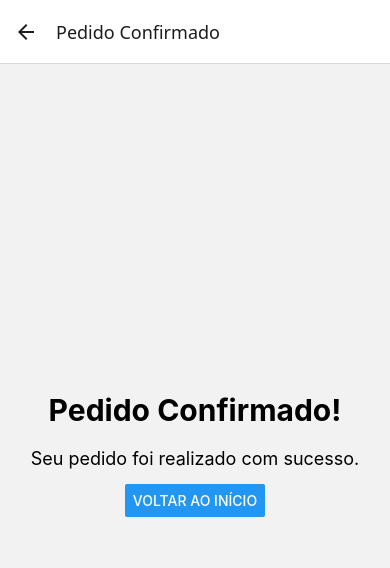
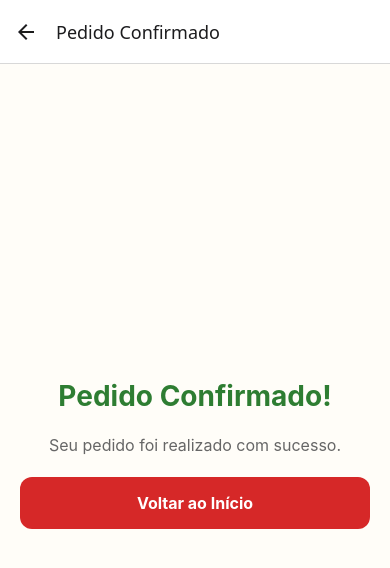
Before and after one commit to marcelloamj12/pastelaria-app, a React Native app: screen /PedidoConfirmado in a window 390 px wide. Shown: the top 568 px of the page. Built offline with nearby package versions, Linux system fonts and the light colour scheme; no server answers; the database is empty.

Commit message:
Aplicar a identidade visual do Figma: estilizar tela de Pedido Confirmado

```diff
--- a/src/screens/PedidoConfirmadoScreen.js
+++ b/src/screens/PedidoConfirmadoScreen.js
@@ -2,10 +2,11 @@ import React from 'react';
 import {
   View,
   Text,
-  Button,
-  StyleSheet
+  StyleSheet,
+  TouchableOpacity
 } from 'react-native';
 import { STATUS_PEDIDO } from '../services/pedidoService';
+import { cores } from '../theme/theme';
 
 export default function PedidoConfirmadoScreen({ route, navigation }) {
 
@@ -44,10 +45,14 @@ const status = route.params?.status;
         </Text>
       )}
 
-      <Button
-        title="Voltar ao Início"
+      <TouchableOpacity
+  style={styles.botaoInicio}
   onPress={voltarInicio}
-      />
+>
+  <Text style={styles.textoBotaoInicio}>
+    Voltar ao Início
+  </Text>
+</TouchableOpacity>
 
     </View>
   );
@@ -59,26 +64,48 @@ const styles = StyleSheet.create({
   flex: 1,
   justifyContent: 'center',
   alignItems: 'center',
+  backgroundColor: cores.fundo,
   padding: 20,
 },
 
+botaoInicio: {
+  backgroundColor: cores.primaria,
+  paddingVertical: 16,
+  paddingHorizontal: 24,
+  borderRadius: 12,
+  alignItems: 'center',
+  width: '100%',
+},
+
+textoBotaoInicio: {
+  color: cores.branco,
+  fontSize: 16,
+  fontWeight: '700',
+},
+
   titulo: {
-    fontSize: 30,
-    fontWeight: 'bold',
+  fontSize: 28,
+  fontWeight: '700',
+  color: cores.sucesso,
   marginBottom: 20,
   textAlign: 'center',
 },
 
   mensagem: {
-    fontSize: 18,
-    marginBottom: 15,
+  fontSize: 16,
+  color: cores.textoSecundario,
+  lineHeight: 24,
+  marginBottom: 20,
   textAlign: 'center',
 },
 
   total: {
-    fontSize: 22,
-    fontWeight: 'bold',
+  fontSize: 24,
+  fontWeight: '700',
+  color: cores.primaria,
+  marginTop: 16,
   marginBottom: 30,
+  textAlign: 'center',
 },
 
 });
```
Lines whose indentation alone changed are shown as unchanged.
